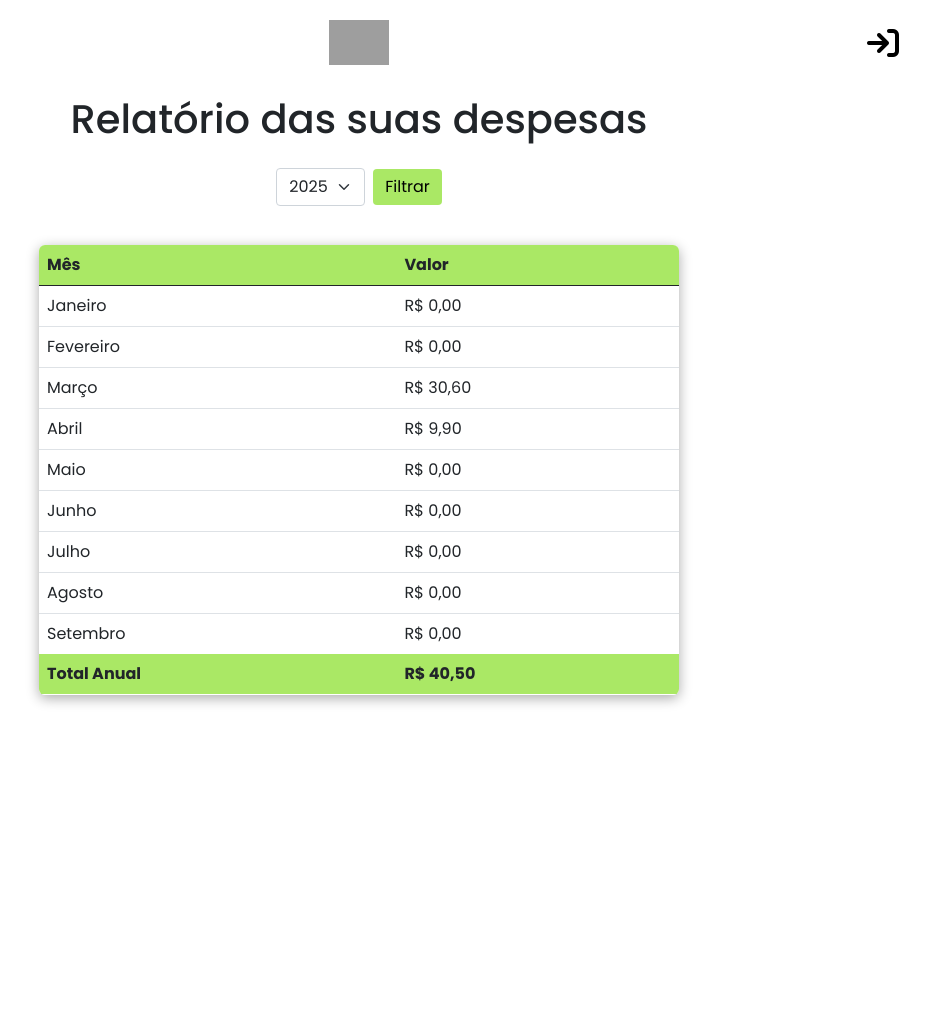
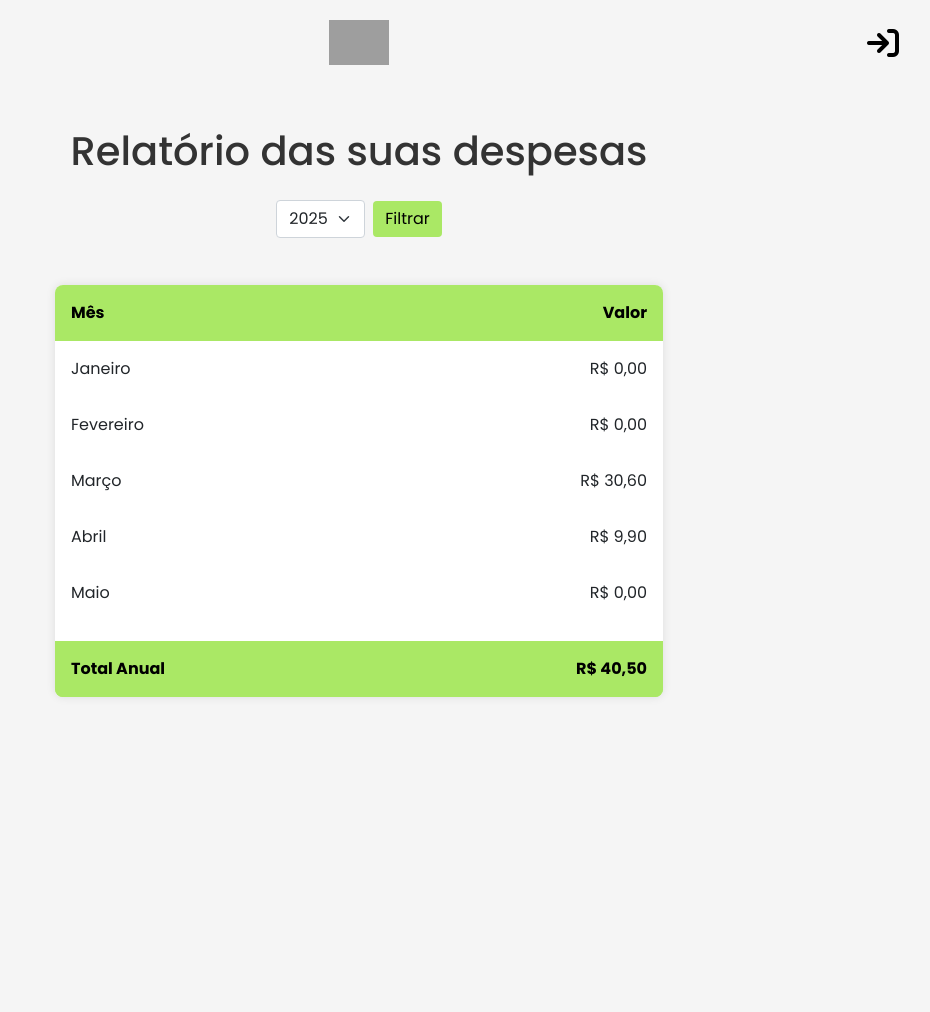
Before and after one commit to djpontes/Desenrolai, a PHP site: page /relatorio.php in a window 1280 px wide. Shown: the top 1012 px of the page, without its empty margins (281-1211 px from the left). Run offline with PHP 8.4, Linux system fonts and the light colour scheme; data comes from the database, SQL or seed files in the repository; lists and menus that the app fills with data are empty; some web fonts are replaced; grey boxes are pictures that could not be loaded.

Commit message:
tabela relatorio

```diff
--- a/views/relatorio.php
+++ b/views/relatorio.php
@@ -19,11 +19,116 @@ $anosDisponiveis = $model->getAnosDisponiveis();
   <link href="https://cdn.jsdelivr.net/npm/bootstrap@5.0.2/dist/css/bootstrap.min.css" rel="stylesheet">
   <link rel="stylesheet" href="https://cdnjs.cloudflare.com/ajax/libs/font-awesome/6.0.0-beta3/css/all.min.css">
   <title>Desenrola.i</title>
+
+  <style>
+    body {
+      margin: 0;
+      padding: 0;
+      background-color: #f5f5f5;
+    }
+
+    .header {
+    display: flex;
+    align-items: center;
+    justify-content:space-around;
+    padding: 20px;
+    position: relative;
+    width: 100%;
+    }
+
+    .image-logo {
+      height: 40px;
+    }
+
+    .main {
+      padding: 2rem;
+    }
+
+    .table-header h1 {
+      text-align: center;
+      color: #333;
+      margin-bottom: 0.5rem;
+    }
+
+    .container-main {
+      margin-bottom: 2rem;
+    }
+
+    .btn-success {
+      background-color: #aae865 !important;
+      border-color: #aae865 !important;
+    }
+
+    .table-body {
+      background-color: white;
+      border-radius: 8px;
+      padding: 0;
+      overflow: hidden;
+      box-shadow: 0 0 10px rgba(0,0,0,0.1);
+    }
+
+    .scroll-wrapper {
+      max-height: 300px;
+      overflow-y: auto;
+    }
+
+    .table-fixed {
+      width: 100%;
+      margin: 0;
+      border-collapse: collapse;
+    }
+
+    .table-fixed thead th {
+      position: sticky;
+      top: 0;
+      background-color: #aae865 !important;
+      color: #000000;
+      z-index: 10;
+      padding: 16px;
+    }
+
+    .table-fixed tfoot td,
+    .table-fixed tfoot th {
+      position: sticky;
+      bottom: 0;
+      background-color: #aae865 !important;
+      color:  #000000;
+      padding: 16px;
+      z-index: 10;
+    }
+
+    .table-fixed td,
+    .table-fixed th {
+      padding: 16px;
+      font-size: 1rem;
+    }
+
+    .table-fixed th:first-child,
+    .table-fixed td:first-child {
+      text-align: left;
+      width: 60%;
+    }
+
+    .table-fixed th:last-child,
+    .table-fixed td:last-child {
+      text-align: right;
+      width: 40%;
+    }
+
+    .scroll-wrapper::-webkit-scrollbar {
+      width: 6px;
+    }
+
+    .scroll-wrapper::-webkit-scrollbar-thumb {
+      background-color: #ccc;
+      border-radius: 4px;
+    }
+  </style>
 </head>
 <body>
   <header class="header">
     <img src="images/logo-desenrolai.svg" class="image-logo">
-        <i class="fa-solid fa-arrow-right-to-bracket fa-2x" style="color: #000;" onclick="window.location.href='home.html'"></i>
+    <i class="fa-solid fa-arrow-right-to-bracket fa-2x" style="color: #000;" onclick="window.location.href='home.php'"></i>
   </header>
 
   <main class="main">
@@ -44,14 +149,18 @@ $anosDisponiveis = $model->getAnosDisponiveis();
       </form>
     </section>
 
-        <section class="table-body mt-4">
-            <table class="table table-hover">
+    <section class="table-body">
+      <table class="table-fixed">
         <thead>
-                    <tr class="col-main">
-                        <th scope="col">Mês</th>
-                        <th scope="col">Valor</th>
+          <tr>
+            <th>Mês</th>
+            <th>Valor</th>
           </tr>
         </thead>
+      </table>
+
+      <div class="scroll-wrapper">
+        <table class="table-fixed">
           <tbody>
             <?php
               $nomesMeses = [
@@ -68,8 +177,12 @@ $anosDisponiveis = $model->getAnosDisponiveis();
               </tr>
             <?php endforeach; ?>
           </tbody>
+        </table>
+      </div>
+
+      <table class="table-fixed">
         <tfoot>
-                    <tr class="col-main">
+          <tr>
             <th>Total Anual</th>
             <td><strong>R$ <?= number_format($totalAnual, 2, ',', '.') ?></strong></td>
           </tr>
```
Lines whose indentation alone changed are shown as unchanged.
